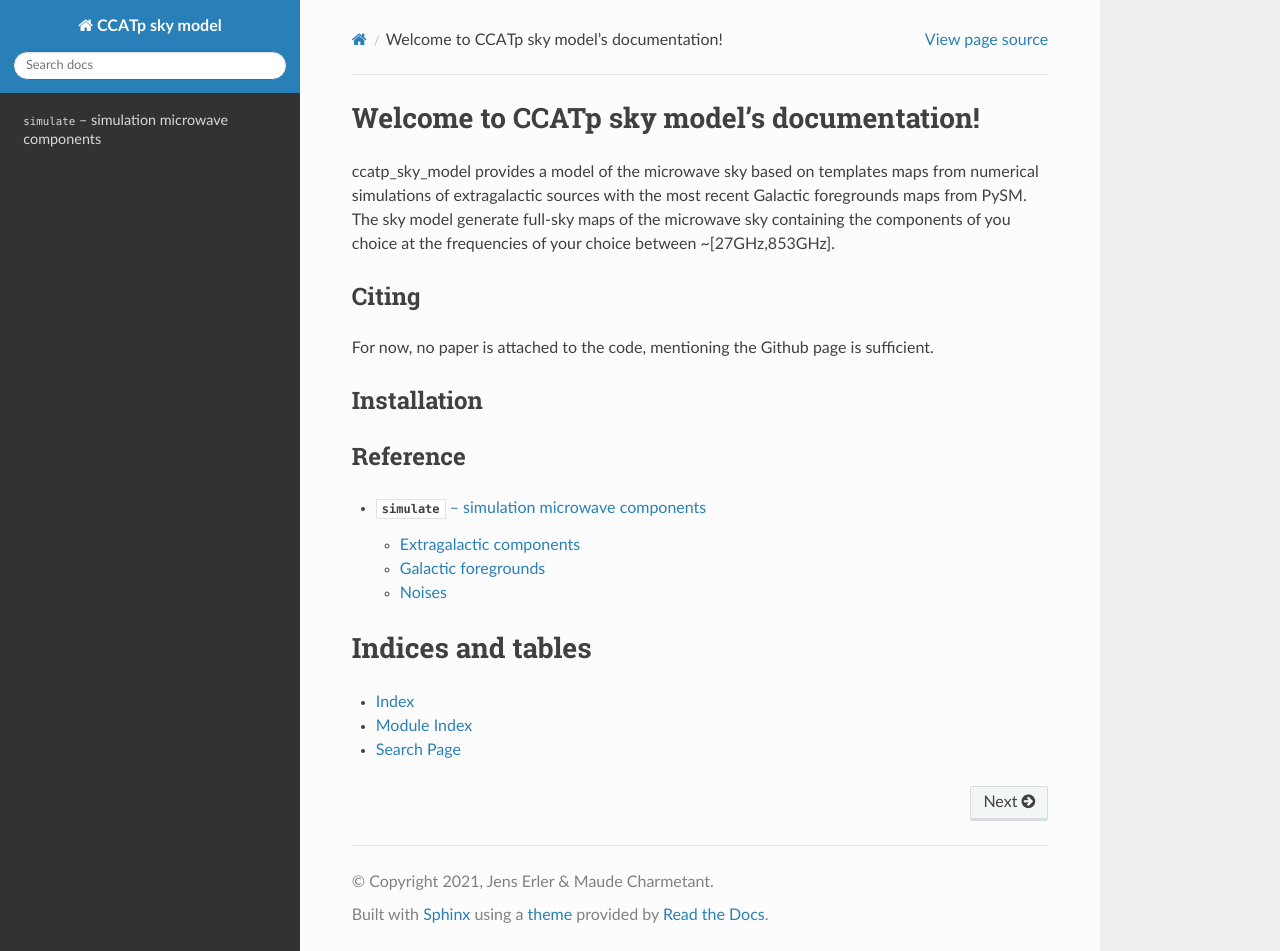
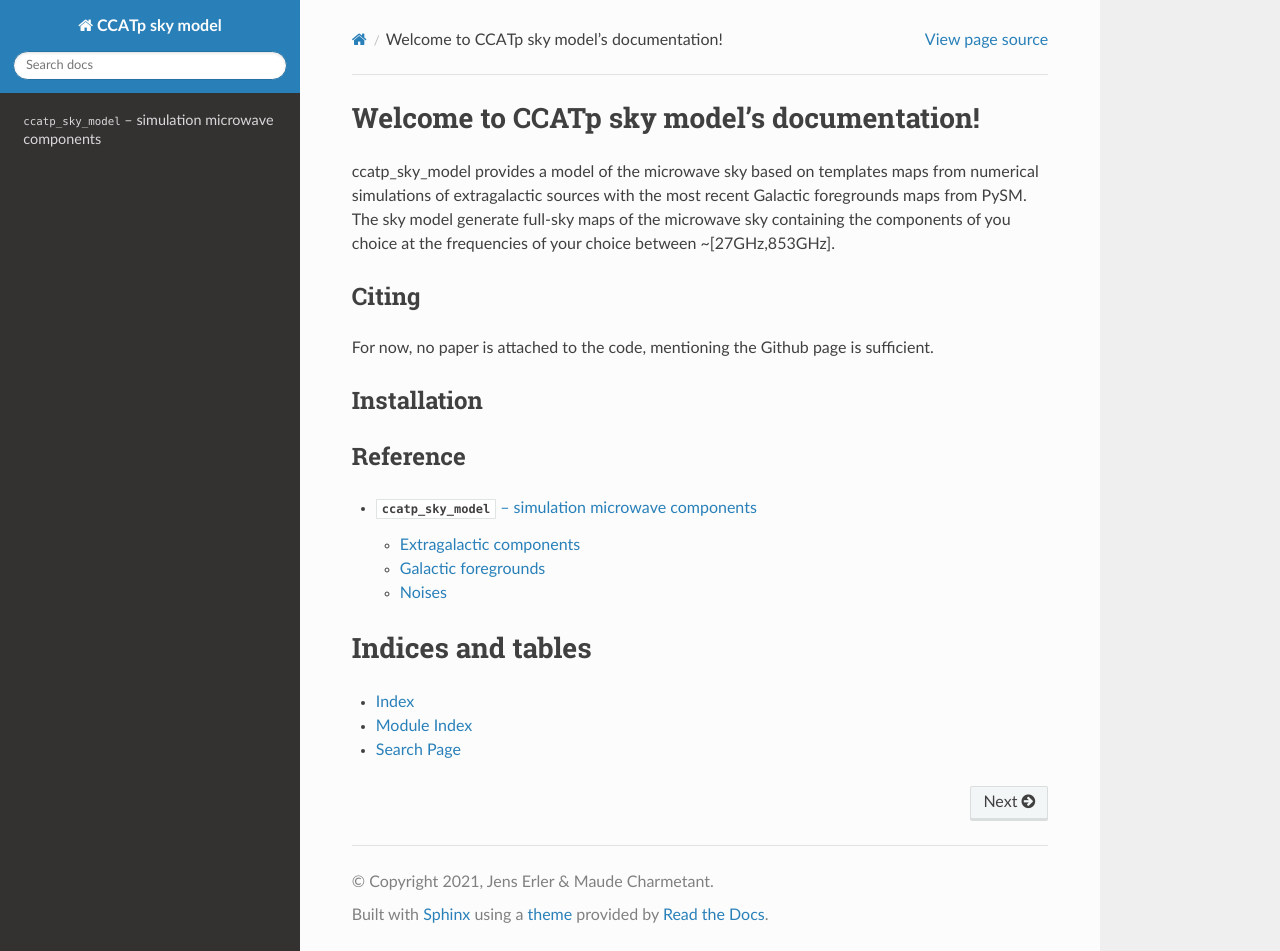
Before and after one commit to MaudeCharmetant/skymodel, a Sphinx documentation site: the page built from docs/index.rst, in a window 1280 px wide and 951 px high. Built offline with Sphinx 7.4.7 and the Read the Docs theme 2.0.0, drawn with Linux system fonts in a browser that asks for light colours; pages that are not in the unit, such as notebooks, are missing from menus.

Commit message:
Update simulate.rst

```diff
--- a/docs/simulate.rst
+++ b/docs/simulate.rst
@@ -1,6 +1,6 @@
 .. currentmodule:: ccatp_sky_model.ccatp_sky_model
 
-:mod:`simulate` -- simulation microwave components
+:mod:`ccatp_sky_model` -- simulation microwave components
 ==================================================
 
 Extragalactic components
```
